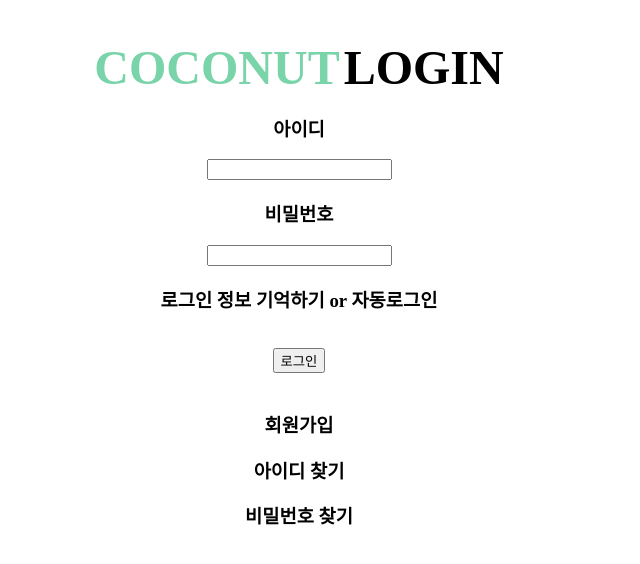
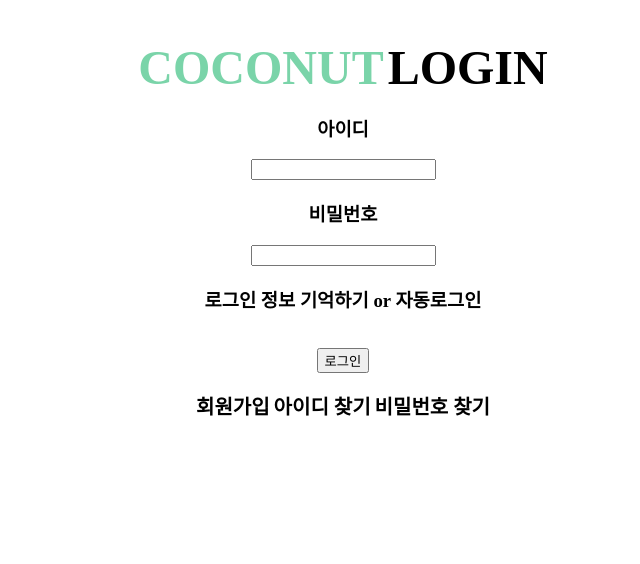
Before and after one commit to SeoJuAn/Coconut_repository, a Django app: page /account/login/ in a window 1280 px wide. Shown: the part 100-664 px from the top of the page, without its empty margins (341-981 px from the left). Run offline with Django 3.2, Linux system fonts and the light colour scheme; parts of the project's set-up code (start-up, migrations or seed data) failed here and were passed over.

Commit message:
Tago 07.02

```diff
--- a/coconutproject/account/templates/login.html
+++ b/coconutproject/account/templates/login.html
@@ -19,9 +19,9 @@
             <input type="submit" value="로그인">
             <br>
             <br>
-            <h3>회원가입</h3>
-            <h3>아이디 찾기</h3>
-            <h3>비밀번호 찾기</h3>
+            <a class="login-small-font" href="signup">회원가입</a>
+            <a class="login-small-font" href="">아이디 찾기</a>
+            <a class="login-small-font" href="">비밀번호 찾기</a>
         </form>
     </div>
 
--- a/coconutproject/account/urls.py
+++ b/coconutproject/account/urls.py
@@ -1,6 +1,6 @@
 from django.urls import path
 from django.urls.resolvers import URLPattern
-from . import views
+from .import views
 
 urlpatterns = [
     path('signup/', views.signup_choice, name = "signup_choice"),
--- a/coconutproject/coconutproject/static/css/base.css
+++ b/coconutproject/coconutproject/static/css/base.css
@@ -13,7 +13,7 @@ a {
 
 h1 {
     display: inline;
-    font-size: 48;
+    font-size: 48px;
     font-weight: bold;
     width: 100%;
 }
@@ -55,10 +55,9 @@ h1 {
     border: none;
     background-color: white;
     position: relative;
-    left: 10%;
-    right: 10%;
+    margin-left: 30%;
     display: block;
-    width: 80%;
+    width: 600px;
     margin-top: 40px;
     text-align: center;
 }
@@ -83,3 +82,10 @@ h1 {
     background-color: brown;
     color: white;
 }
+
+.login-small-font {
+    font-size: 20px;
+    font: sans-serif;
+    font-weight: bold;
+    color: black;
+}
--- a/coconutproject/coconutproject/templates/base.html
+++ b/coconutproject/coconutproject/templates/base.html
@@ -7,7 +7,7 @@
     <meta charset="UTF-8">
     <meta http-equiv="X-UA-Compatible" content="IE=edge">
     <meta name="viewport" content="width=device-width, initial-scale=1.0">
-    <title>Document</title>
+    <title>coconut</title>
     <link rel="stylesheet" href="{% static 'css/base.css' %}" type="text/css">
 
 </head>
```
Also changed, not shown: coconutproject/static/css/base.css (+10 -4 lines).
